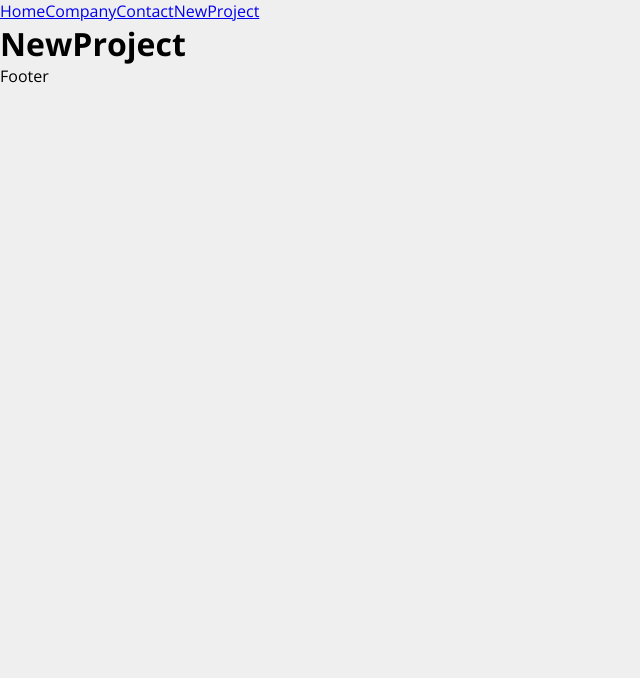
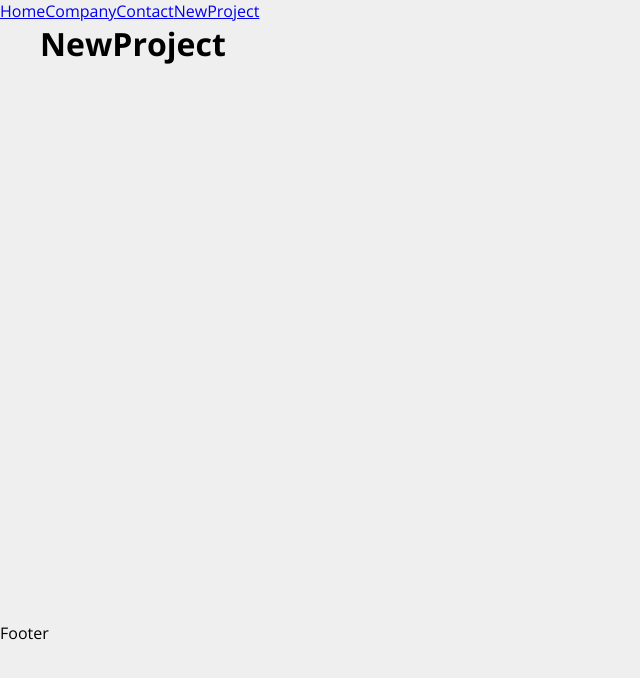
Before and after one commit to edussilva/react-costs, a React (Create React App) app: page /newproject in a window 1280 px wide. Shown: the top 678 px of the page, without its empty margins (0-640 px from the left). Built offline with nearby package versions, Linux system fonts and the light colour scheme.

Commit message:
Criação do container

```diff
--- a/src/App.js
+++ b/src/App.js
@@ -3,7 +3,7 @@
 import Contact from "./components/pages/Contact";
 import Company from "./components/pages/Company";
 import NewProject from "./components/pages/NewProject";
-
+import Container from "./components/layout/Container";
 
 function App() {
   return (
@@ -16,12 +16,14 @@
           <Link to="/contact">Contact</Link>
           <Link to="/newproject">NewProject</Link>
         </div>
+        <Container customClass="min-height">
           <Routes>
             <Route path='/' element={<Home />} />
             <Route path='/company' element={<Company />} />
             <Route path='/contact' element={<Contact />} />
             <Route path='/newproject' element={<NewProject />} />
           </Routes>
+        </Container>
         <footer>Footer</footer>
       </Router>
     </div>
--- /dev/null
+++ b/src/components/layout/Container.js
@@ -0,0 +1,9 @@
+import styles from './Container.module.css'
+
+function Container(props) {
+    return (
+        <div className={`${styles.container} ${styles[props.customClass]}`}>{props.children}</div>
+    )
+}
+
+export default Container
--- /dev/null
+++ b/src/components/layout/Container.module.css
@@ -0,0 +1,20 @@
+.container {
+    width: 1200px;
+    display: flex;
+    justify-content: space-between;
+    margin: 0 auto;
+    flex-wrap: wrap;
+}
+
+.min-height{
+    min-height: 75vh;
+}
+
+.start {
+    justify-content: flex-start;
+}
+
+.column {
+    flex-direction: column;
+    justify-content: flex-start;
+}
```
Lines whose indentation alone changed are shown as unchanged.
